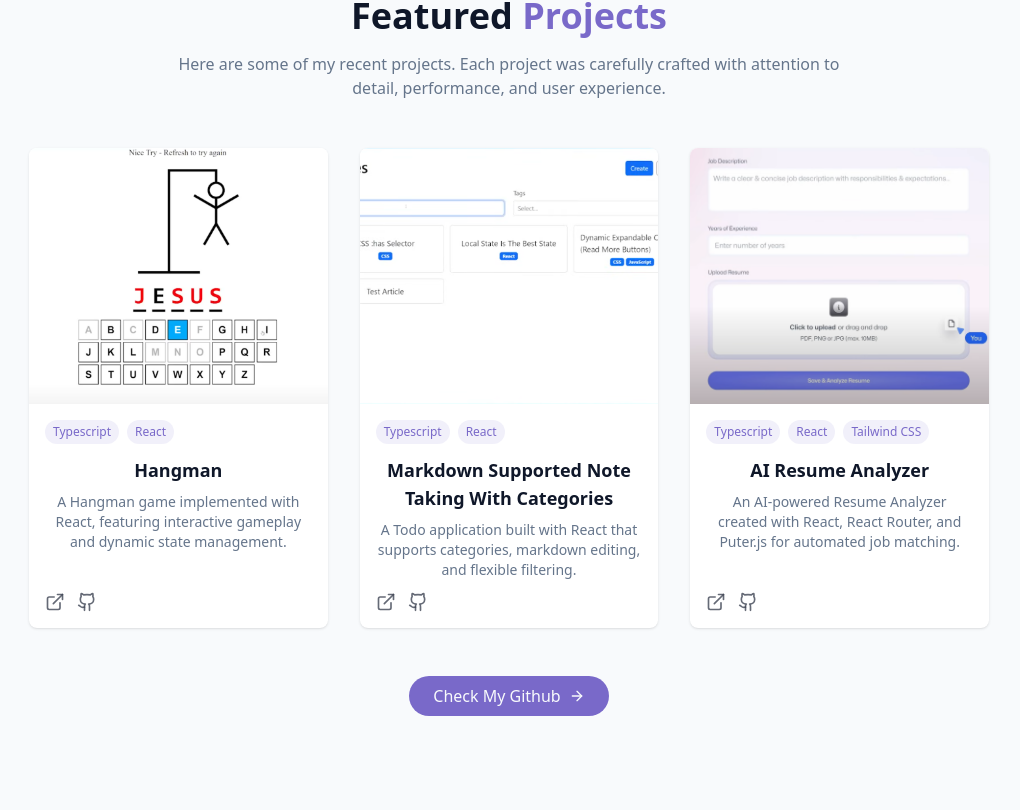
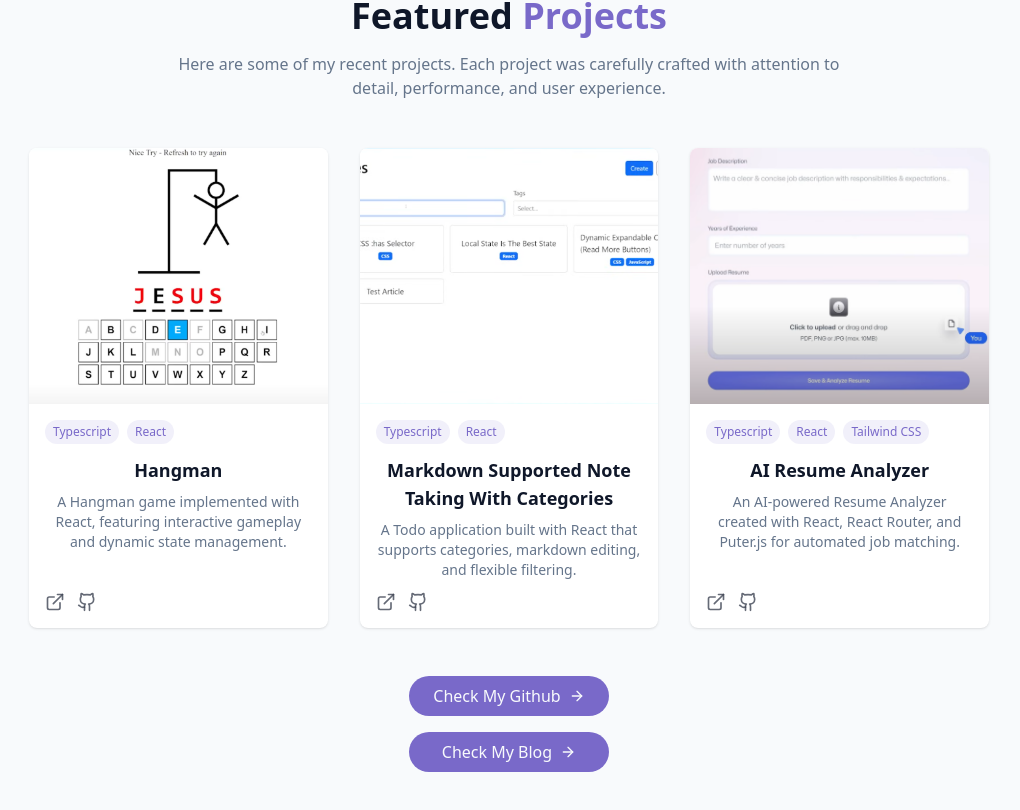
Before and after one commit to kaden175ck/Portfoilo, a React (Vite) app: page / in a window 1280 px wide. Shown: the part 2558-3368 px from the top of the page, without its empty margins (131-1151 px from the left). Built offline with nearby package versions, Linux system fonts and the light colour scheme.

Commit message:
add blog link

```diff
--- a/src/components/ProjectsSection.jsx
+++ b/src/components/ProjectsSection.jsx
@@ -100,13 +100,34 @@ export const ProjectsSection = () => {
           ))}
         </div>
 
-        <div className="text-center mt-12">
-            <a className="cosmic-button w-fit flex items-center mx-auto gap-2" href="https://github.com/kaden175ck?tab=repositories" target="_blank">
-                Check My Github <ArrowRight size={16} />
-            </a>
+        <div className="text-center mt-12 flex flex-col items-center gap-4">
+          <a
+            className="cosmic-button min-w-[200px] w-fit flex items-center justify-center gap-2"
+            href="https://github.com/kaden175ck?tab=repositories"
+            target="_blank"
+          >
+            Check My Github <ArrowRight size={16} />
+          </a>
+
+          <a
+            className="cosmic-button min-w-[200px] w-fit flex items-center justify-center gap-2"
+            href="https://kaden175ck.github.io"
+            target="_blank"
+          >
+            Check My Blog <ArrowRight size={16} />
+          </a>
         </div>
+
 
       </div>
     </section>
   );
 };
+
+
+
+        // <div className="text-center mt-12">
+        //     <a className="cosmic-button w-fit flex items-center mx-auto gap-2" href="https://github.com/kaden175ck?tab=repositories" target="_blank">
+        //         Check My Github <ArrowRight size={16} />
+        //     </a>
+        // </div>
```
